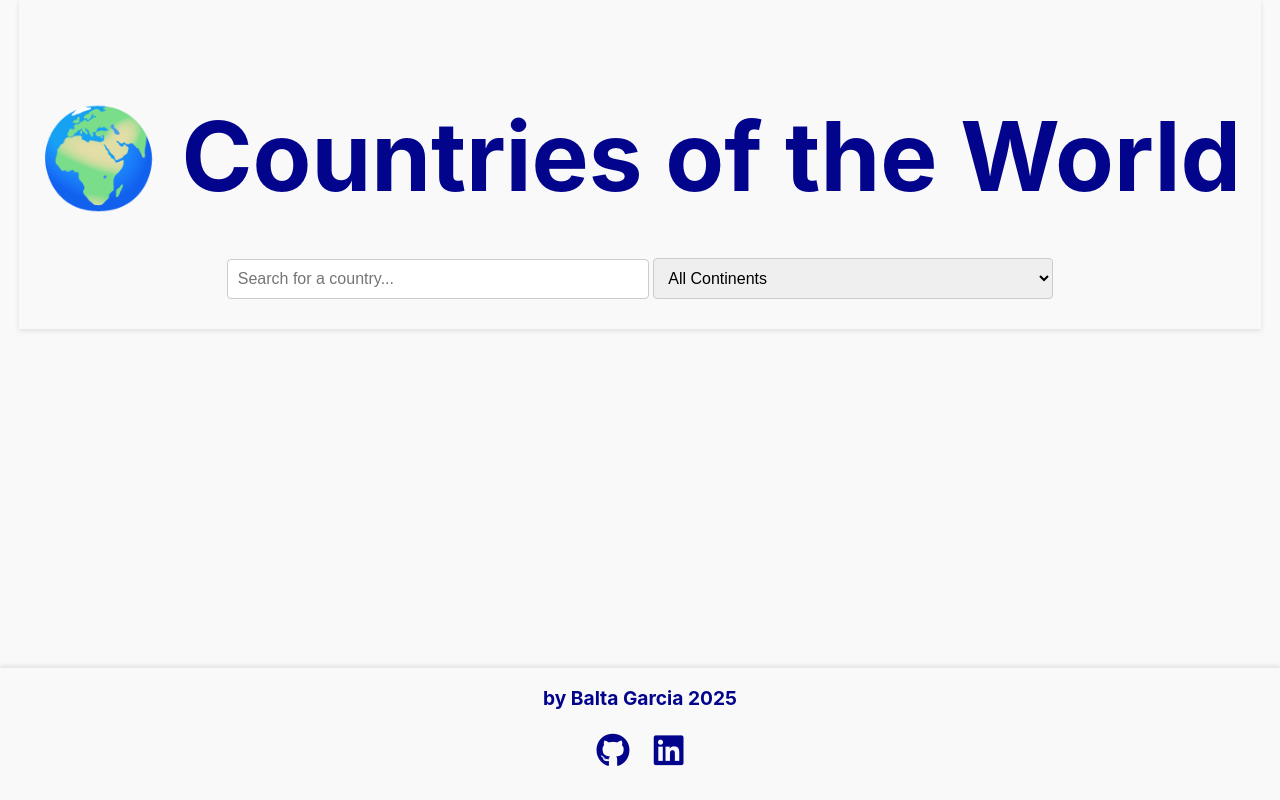
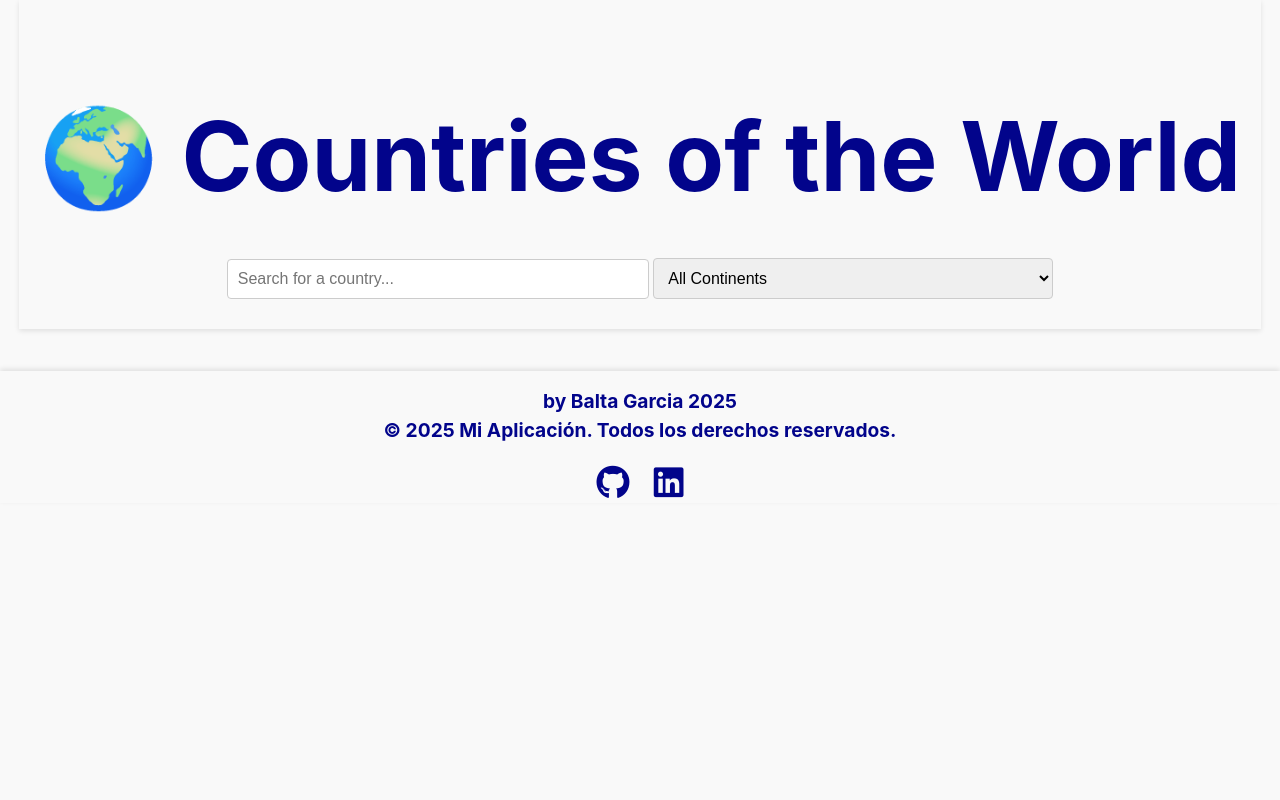
Before and after one commit to BALTASARGD/DCI_SPA_find_countries-app, a website built with Vite: page DCI_SPA_find_countries-app/index.html in a window 1280 px wide. Built offline with nearby package versions, Linux system fonts and the light colour scheme; no server answers.

Commit message:
add copyright notice in footer and adjust footer style

```diff
--- a/DCI_SPA_find_countries-app/index.html
+++ b/DCI_SPA_find_countries-app/index.html
@@ -26,6 +26,7 @@
     <div id="countries-container"></div>
     <footer>
         <p> by Balta Garcia 2025</p>
+        <p>&copy; 2025 Mi Aplicación. Todos los derechos reservados.</p>
         <a href="https://github.com/your-github-username" target="_blank">
             <i class="fab fa-github"></i>
         </a>
--- a/DCI_SPA_find_countries-app/src/style.css
+++ b/DCI_SPA_find_countries-app/src/style.css
@@ -105,7 +105,7 @@ button:focus-visible {
 }
 
 footer {
-  position: fixed;
+
   bottom: 0;
   width: 100%;
   height: 100px;
```
